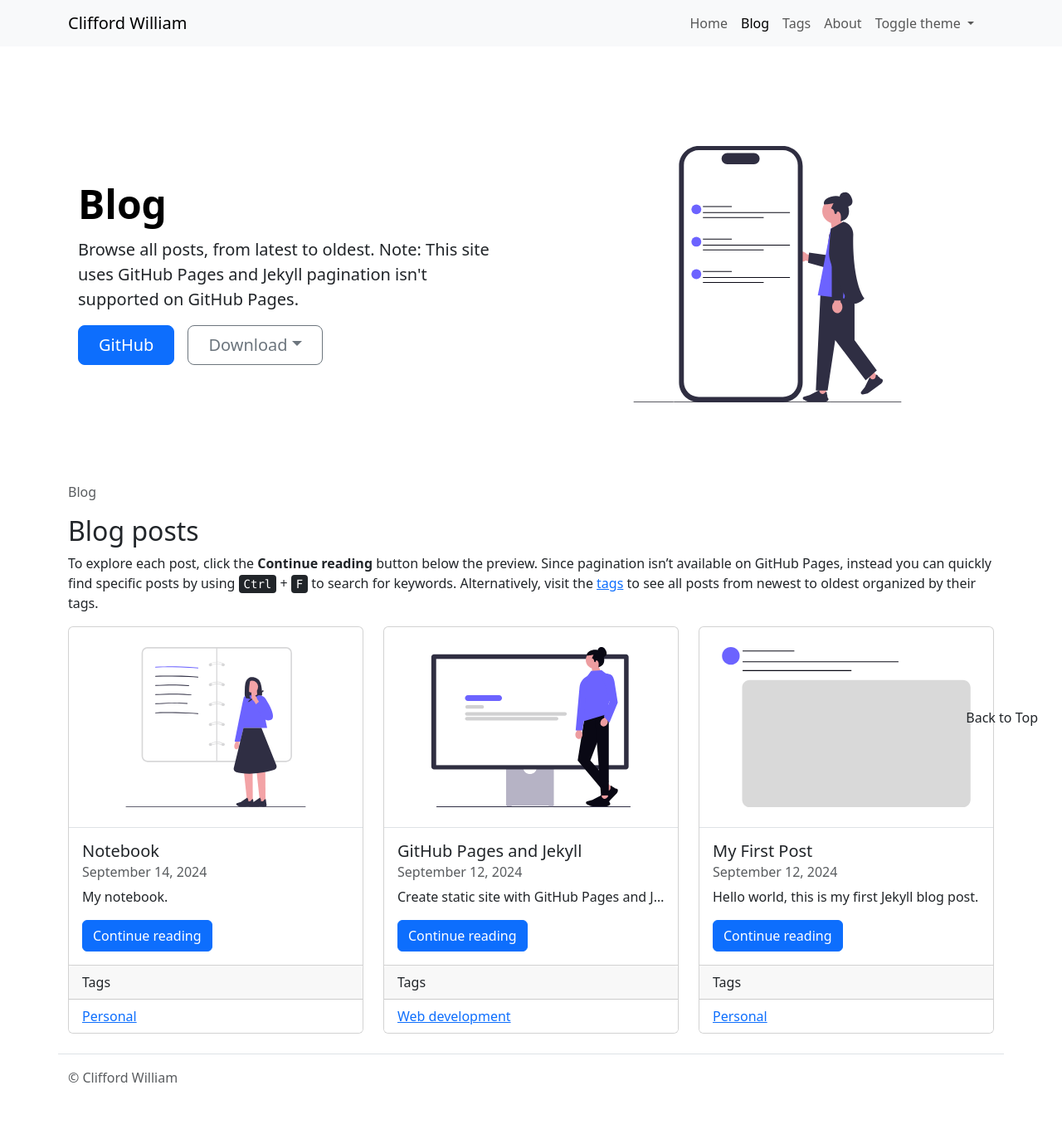
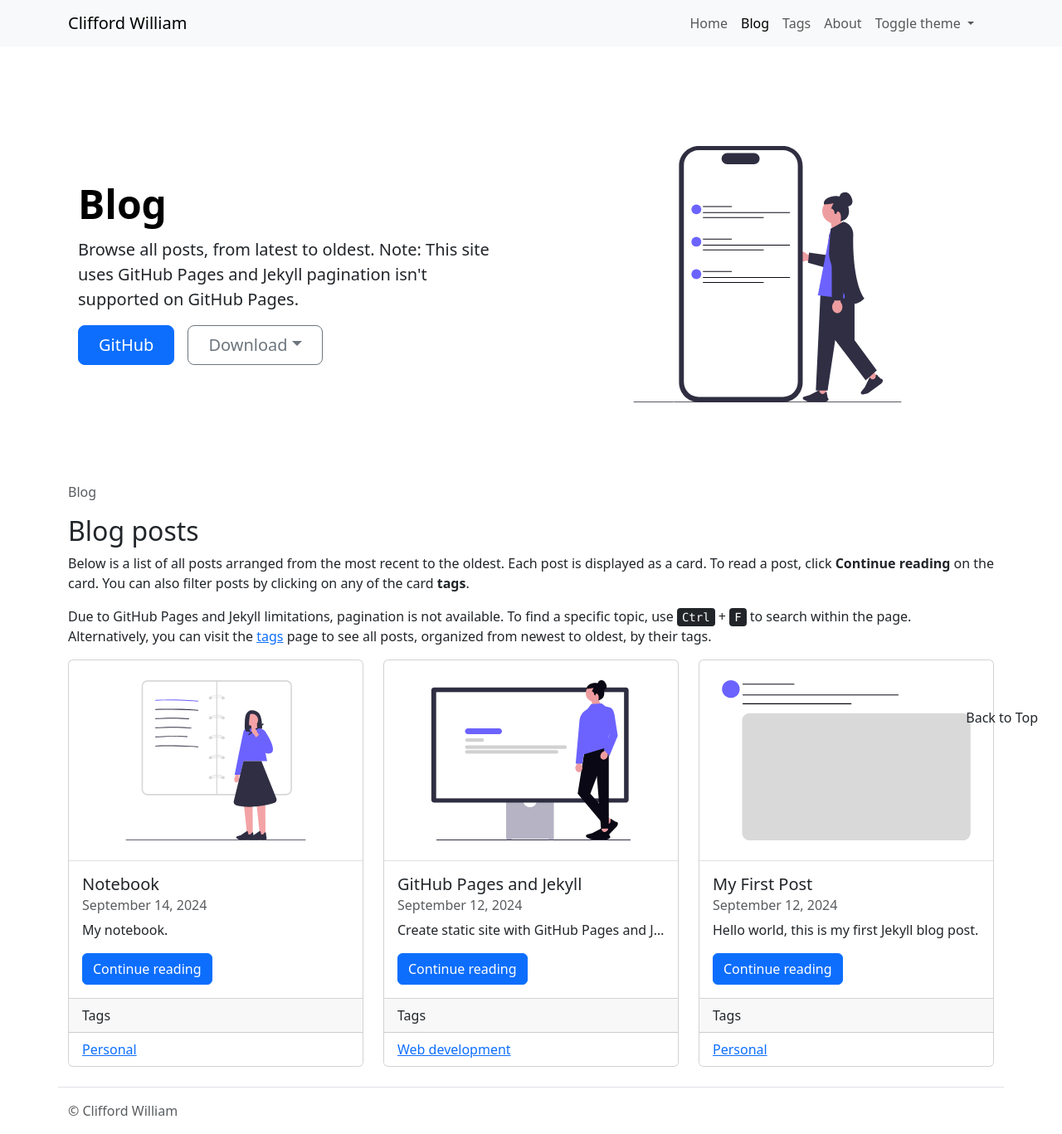
Before and after one commit to cliffordwilliam/my_archive, a Jekyll site: the page built from blog.md, in a window 1280 px wide. Shown: the whole page at 83% size. Built offline with Jekyll 4.4.1, drawn with Linux system fonts in a browser that asks for light colours; before the commit the page ends 1327 px from its top, so only the background shows below that.

Commit message:
update content

```diff
--- a/blog.md
+++ b/blog.md
@@ -6,7 +6,9 @@ thumbnail: "undraw_undraw_posts_givd_-1-_5vi7.svg"
 
 ## Blog posts
 
-To explore each post, click the **Continue reading** button below the preview. Since pagination isn't available on GitHub Pages, instead you can quickly find specific posts by using <kbd>Ctrl</kbd> + <kbd>F</kbd> to search for keywords. Alternatively, visit the [tags]({{ site.baseurl }}{% link tags.md %}) to see all posts from newest to oldest organized by their tags.
+Below is a list of all posts arranged from the most recent to the oldest. Each post is displayed as a card. To read a post, click **Continue reading** on the card. You can also filter posts by clicking on any of the card **tags**.
+
+Due to GitHub Pages and Jekyll limitations, pagination is not available. To find a specific topic, use <kbd>Ctrl</kbd> + <kbd>F</kbd> to search within the page. Alternatively, you can visit the [tags]({{ site.baseurl }}{% link tags.md %}) page to see all posts, organized from newest to oldest, by their tags.
 
 <div class="row row-cols-1 row-cols-md-3 g-4">
   {% for post in site.posts %}
```
